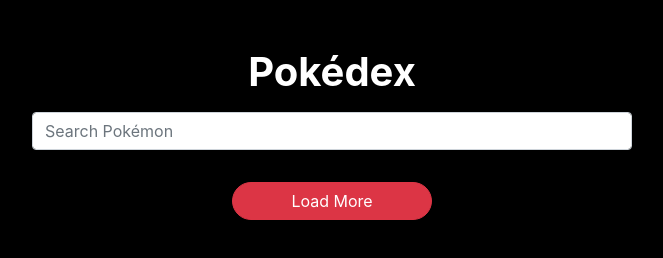
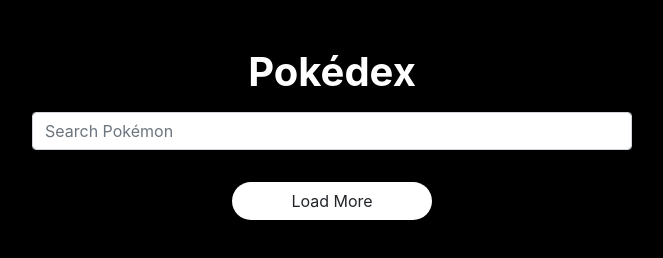
Before and after one commit to ahir0010/mtm6302-capstone-ahir0010, a plain HTML site: page index.html in a window 1280 px wide. Shown: the whole page, without its empty margins (308-971 px from the left). Drawn offline with nearby package versions, Linux system fonts and the light colour scheme; no server answers.

Commit message:
Completes assignment.

```diff
--- a/index.html
+++ b/index.html
@@ -15,7 +15,7 @@
         </div>
         <div id="pokemonContainer" class="row justify-content-center"></div>
         <div class="load-more my-3">
-            <button id="loadMore" class="btn btn-danger">Load More</button>
+            <button id="loadMore" class="btn">Load More</button>
         </div>
     </div>
 
--- a/script.js
+++ b/script.js
@@ -14,7 +14,8 @@
                     .then(pokeData => {
                         const pokemonContainer = document.getElementById('pokemonContainer');
                         const pokemonCard = document.createElement('div');
-                        pokemonCard.classList.add('col-sm-4', 'col-md-2', 'pokemon-card');
+                        // Added responsive classes: 'col-sm-6' for small devices and 'col-md-2' for medium to larger devices
+                        pokemonCard.classList.add('col-sm-6', 'col-md-2', 'pokemon-card');
                         pokemonCard.innerHTML = `
                             <img src="${pokeData.sprites.front_default}" alt="${pokeData.name}" class="card-img-top">
                             <div class="card-body">
--- a/style.css
+++ b/style.css
@@ -32,4 +32,5 @@
 .load-more button {
     width: 200px;
     border-radius: 20px;
+    background-color: #fff;
 }
```
